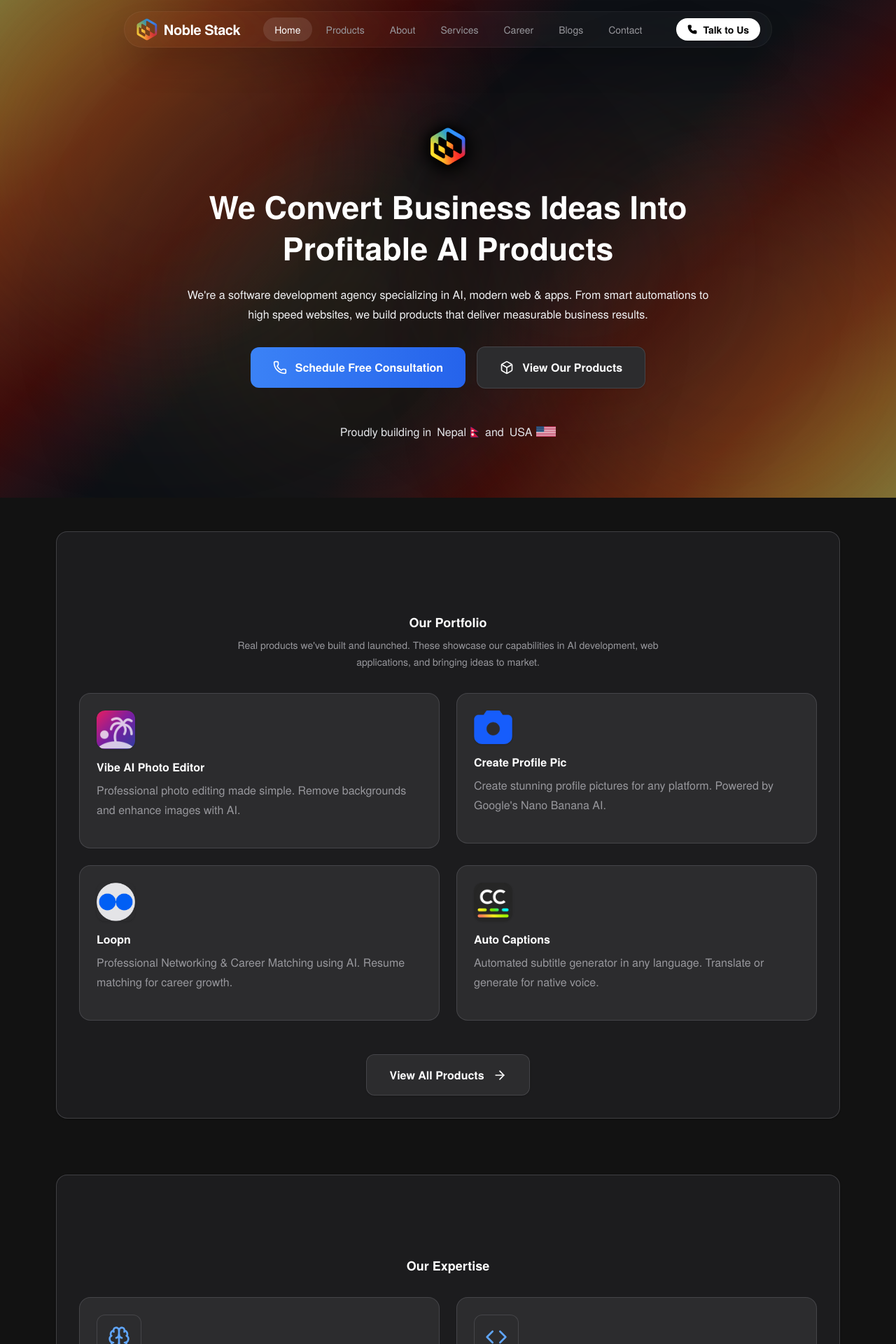
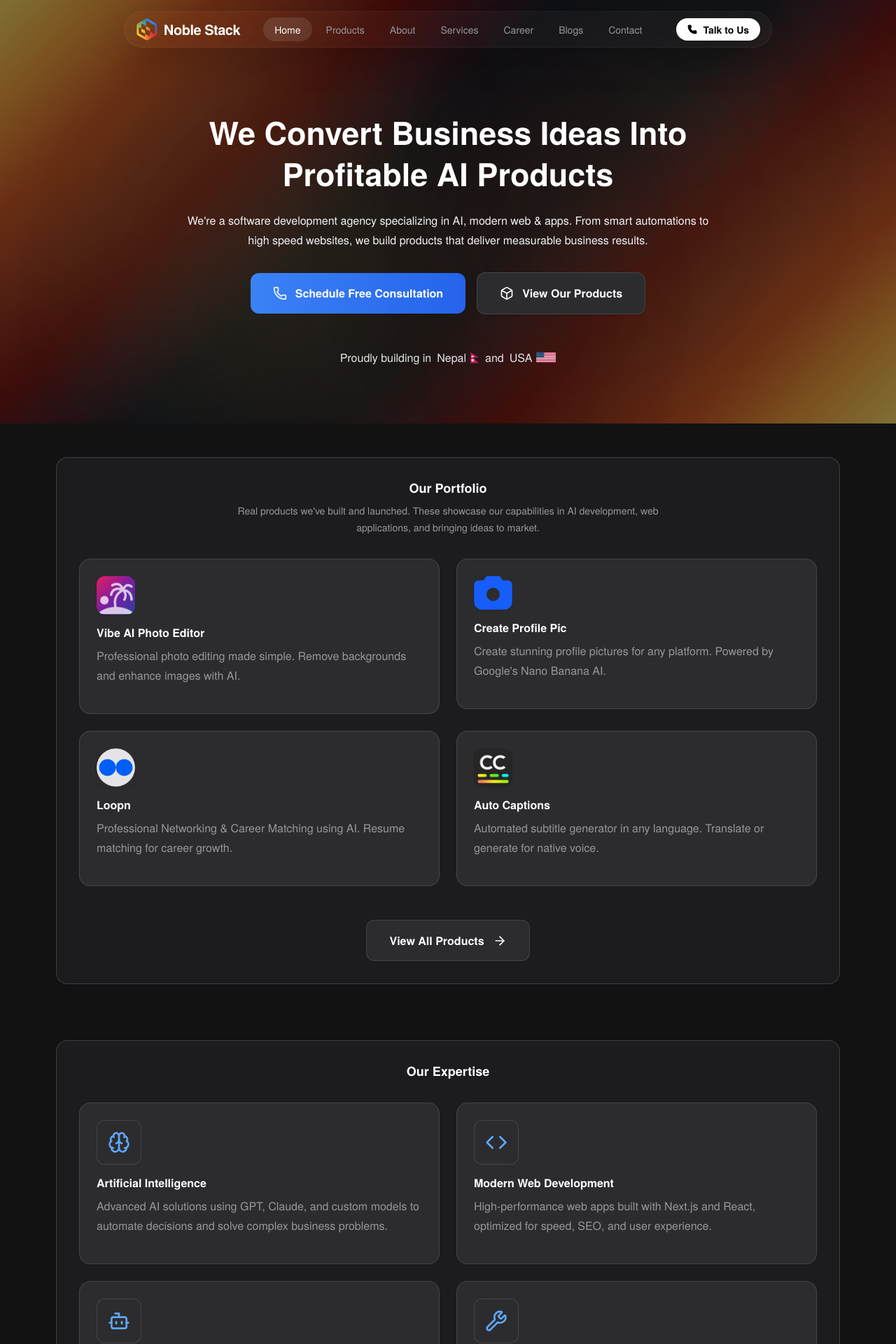
Before and after one commit to om202/NobleStack, a Next.js app: page / in a window 1280 px wide. Shown: the top 1920 px of the page at 70% size. Built offline with nearby package versions, Linux system fonts and the light colour scheme.

Commit message:
remove lottie

```diff
--- a/src/app/Home/L1.tsx
+++ b/src/app/Home/L1.tsx
@@ -57,56 +57,6 @@ export default function HeroSection() {
             <div className="relative z-10">
               {/* Header */}
               <div className="text-center mb-12">
-                {/* Logo and Animation Overlay */}
-                <div className="flex justify-center mb-2">
-                  <div style={{
-                    width: '160px',
-                    height: '98px',
-                    position: 'relative'
-                  } as React.CSSProperties}>
-                    {/* Lottie Animation - Background */}
-                    <div style={{
-                      width: '160px',
-                      height: '98px',
-                      overflow: 'hidden',
-                      position: 'absolute',
-                      top: 0,
-                      left: 0
-                    } as React.CSSProperties}>
-                      {React.createElement('dotlottie-wc', {
-                        src: 'https://lottie.host/baa23bb9-5554-479a-a69a-96530edd0aa2/aCigwSn7M9.lottie',
-                        style: {
-                          width: '160px',
-                          height: '160px',
-                          position: 'absolute',
-                          top: '-31px',
-                          left: '0'
-                        },
-                        autoplay: true,
-                        loop: true
-                      })}
-                    </div>
-
-                    {/* Logo - Centered on Top */}
-                    <div style={{
-                      position: 'absolute',
-                      top: '50%',
-                      left: '50%',
-                      transform: 'translate(-50%, -50%)',
-                      zIndex: 10,
-                      filter: 'drop-shadow(0 0 6px rgba(0, 0, 0, 0.95)) drop-shadow(0 2px 10px rgba(0, 0, 0, 0.9)) drop-shadow(0 4px 14px rgba(0, 0, 0, 0.85)) contrast(1.2) brightness(1.1)'
-                    } as React.CSSProperties}>
-                      <Image
-                        src="/nbl.png"
-                        alt="Noble Stack Logo"
-                        width={55}
-                        height={55}
-                        className="w-[55px] h-[55px] rounded-xl"
-                        priority
-                      />
-                    </div>
-                  </div>
-                </div>
 
                 <h1 className="text-[32px] md:text-[45px] font-bold mb-6 leading-tight max-w-4xl mx-auto">
                   We Convert Business Ideas Into Profitable AI Products
@@ -166,29 +116,6 @@ export default function HeroSection() {
       <section id="products" aria-label="Our Products" className="max-w-6xl mx-auto px-4 py-12">
         <div className="bg-card-theme rounded-2xl p-6 sm:p-8 shadow-sm border border-theme mb-8">
           <header className="text-center mb-8">
-            {/* Portfolio Lottie Animation */}
-            <div className="flex justify-center mb-4">
-              <div style={{
-                width: '120px',
-                height: '70px',
-                overflow: 'hidden',
-                position: 'relative'
-              } as React.CSSProperties}>
-                {React.createElement('dotlottie-wc', {
-                  src: 'https://lottie.host/c1acfe5a-71a0-4821-8492-2993922e80bb/sFz1fCwu5b.lottie',
-                  style: {
-                    width: '120px',
-                    height: '120px',
-                    position: 'absolute',
-                    top: '-25px',
-                    left: '0'
-                  } as React.CSSProperties,
-                  autoplay: true,
-                  loop: true,
-                  ...({} as any)
-                })}
-              </div>
-            </div>
 
             <h2 className="text-lg font-bold text-main-theme">
               Our Portfolio
@@ -267,29 +194,6 @@ export default function HeroSection() {
       <section id="expertise" aria-label="Our Expertise" className="max-w-6xl mx-auto px-4 pb-12">
         <div className="bg-card-theme rounded-2xl p-6 sm:p-8 shadow-sm border border-theme">
           <header className="text-center mb-8">
-            {/* Expertise Lottie Animation */}
-            <div className="flex justify-center mb-4">
-              <div style={{
-                width: '120px',
-                height: '70px',
-                overflow: 'hidden',
-                position: 'relative'
-              } as React.CSSProperties}>
-                {React.createElement('dotlottie-wc', {
-                  src: 'https://lottie.host/68086be6-62c4-49e5-aa55-253c9a47426b/xDo80q07A6.lottie',
-                  style: {
-                    width: '120px',
-                    height: '120px',
-                    position: 'absolute',
-                    top: '-25px',
-                    left: '0'
-                  } as React.CSSProperties,
-                  autoplay: true,
-                  loop: true,
-                  ...({} as any)
-                })}
-              </div>
-            </div>
 
             <h2 className="text-lg font-bold text-main-theme">
               Our Expertise
--- a/src/app/layout.tsx
+++ b/src/app/layout.tsx
@@ -122,8 +122,6 @@ export default function RootLayout({
   return (
     <html lang="en">
       <head>
-        {/* Lottie Animation Script */}
-        <script src="https://unpkg.com/@lottiefiles/dotlottie-wc@0.8.11/dist/dotlottie-wc.js" type="module"></script>
 
         {/* Website Schema */}
         <script
```
